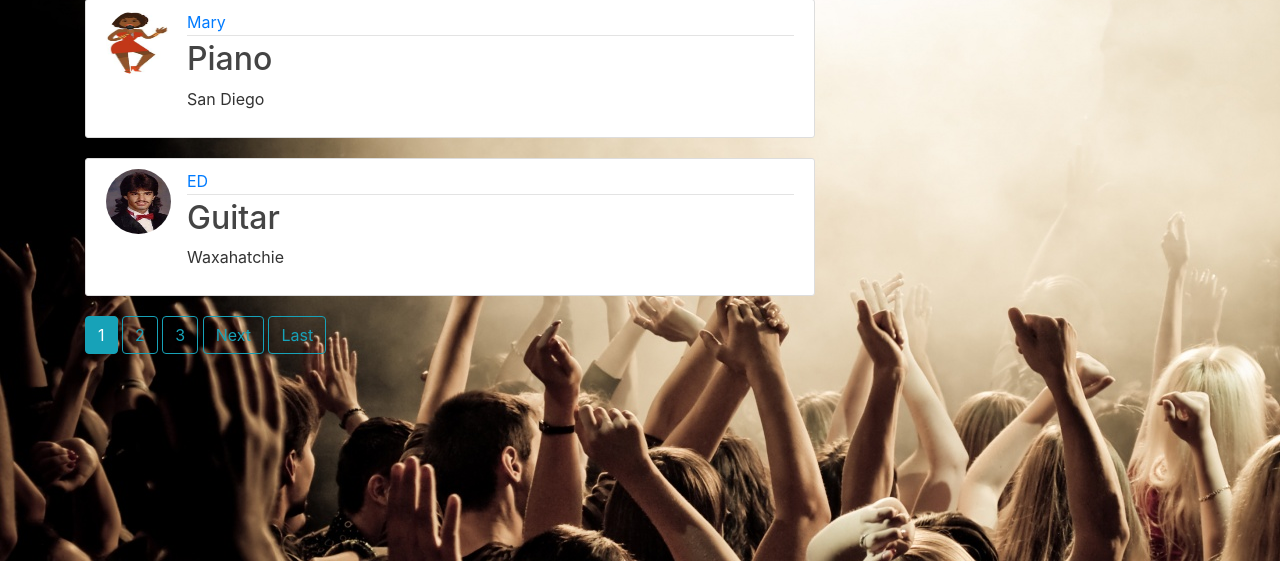
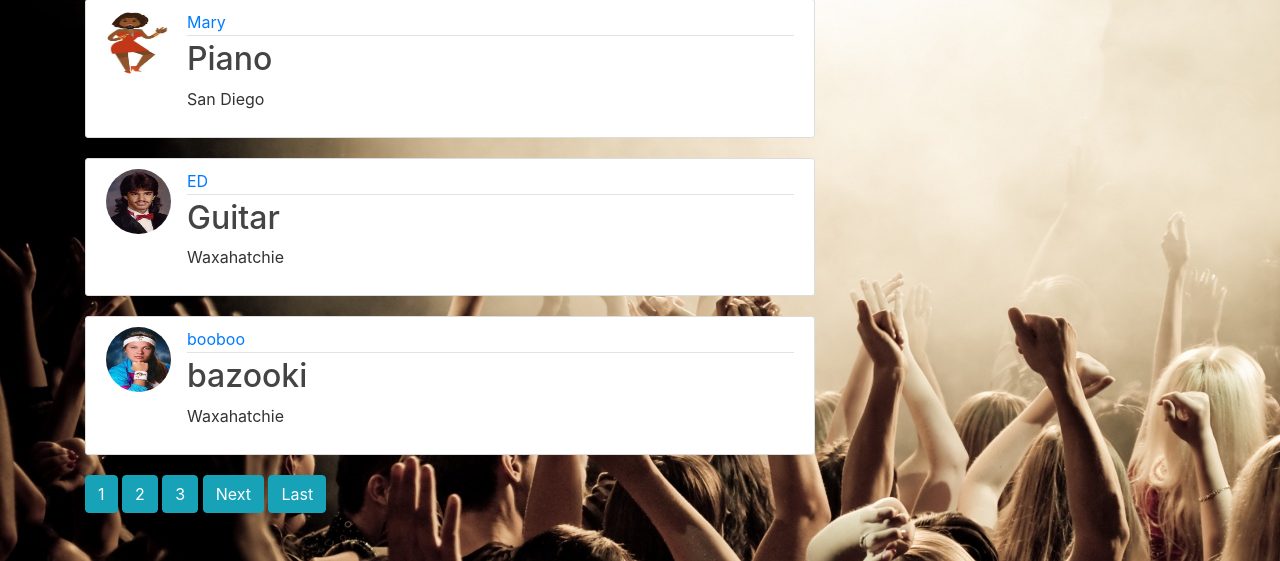
Before and after one commit to dizmonk/bandclick, a Django app: page /profileSearch/ in a window 1280 px wide. Shown: the part 239-800 px from the top of the page. Run offline with Django 3.2, Linux system fonts and the light colour scheme; data comes from the database, SQL or seed files in the repository; both versions use the stored data as it was after the commit; some libraries are stand-ins or nearby versions.

Commit message:
added more users/details, message button for detail user profile

```diff
--- a/users/templates/users/profileSearch.html
+++ b/users/templates/users/profileSearch.html
@@ -15,20 +15,20 @@
     {% if is_paginated %}
 
         {% if page_obj.has_previous %}
-            <a class="btn btn-outline-info mb-4" href="?page=1">First</a>
-            <a class="btn btn-outline-info mb-4" href="?page={{ page_obj.previous_page_number }}">Previous</a>
+            <a class="btn btn-info mb-4" href="?page=1">First</a>
+            <a class="btn btn-info mb-4" href="?page={{ page_obj.previous_page_number }}">Previous</a>
         {% endif %}
 
         {% for num in page_obj.paginator.page_range %}
             {% if page_obj.number == num %}
                 <a class="btn btn-info mb-4" href="?page={{ num }}">{{ num }}</a>
             {% elif num > page_obj.number|add:'-3' and num < page_obj.number|add:'3' %}
-                <a class="btn btn-outline-info mb-4" href="?page={{ num }}">{{ num }}</a>
+                <a class="btn btn-info mb-4" href="?page={{ num }}">{{ num }}</a>
             {% endif %}
         {% endfor %}
         {% if page_obj.has_next %}
-            <a class="btn btn-outline-info mb-4" href="?page={{ page_obj.next_page_number }}">Next</a>
-            <a class="btn btn-outline-info mb-4" href="?page={{ page_obj.paginator.num_pages }}">Last</a>
+            <a class="btn btn-info mb-4" href="?page={{ page_obj.next_page_number }}">Next</a>
+            <a class="btn btn-info mb-4" href="?page={{ page_obj.paginator.num_pages }}">Last</a>
         {% endif %}
 
     {% endif %}
--- a/users/templates/users/profile_detail.html
+++ b/users/templates/users/profile_detail.html
@@ -10,5 +10,8 @@
             <h2 class="article-title">{{ object.user.profile.instrument }}</h2>
             <p class="article-content">{{ object.user.profile.city }}</p>
         </div>
+        <div class="form-group">
+            <button class="btn btn-info" type="submit">message user</button>
+        </div>
     </article>
 {% endblock content %}
--- a/users/views.py
+++ b/users/views.py
@@ -8,6 +8,8 @@ from django.contrib import messages
 from .models import Profile
 from .forms import UserRegisterForm, UserUpdateForm, ProfileUpdateForm
 from django.contrib.auth.decorators import login_required
+from django.template import RequestContext
+from django.shortcuts import render_to_response
 
 
 def register(request):
@@ -51,11 +53,7 @@ def profile(request):
     return render(request, 'users/profile.html', context)
 
 
-def profileSearch(request):
-    context = {
-        'posts':Profile.objects.all()
-    }
-    return render(request, 'users/profileSearch.html', context)
+
 
 
 class ProfileListView(ListView):
@@ -63,7 +61,7 @@ class ProfileListView(ListView):
     template_name = 'users/profileSearch.html'
     context_object_name = 'posts'
     ordering = ['-date_posted']
-    paginate_by = 3
+    paginate_by = 4
 
 
 class ProfileDetailView(DetailView):
```
Also changed, not shown: users/templates/users/searchForm.html (+3 -13 lines), db.sqlite3, media/profile_pics/african-female-singer-in-red-dress-with-microphone-vector-16112330.jpg (added), media/profile_pics/pic1.jpg (added), media/profile_pics/pic2.jpg (added), media/profile_pics/pic2_LbWvzzf.jpg (added), media/profile_pics/pic3.jpg (added), media/profile_pics/pic4.jpg (added), media/profile_pics/pic5.jpg (added), media/profile_pics/pic6.jpg (added).
